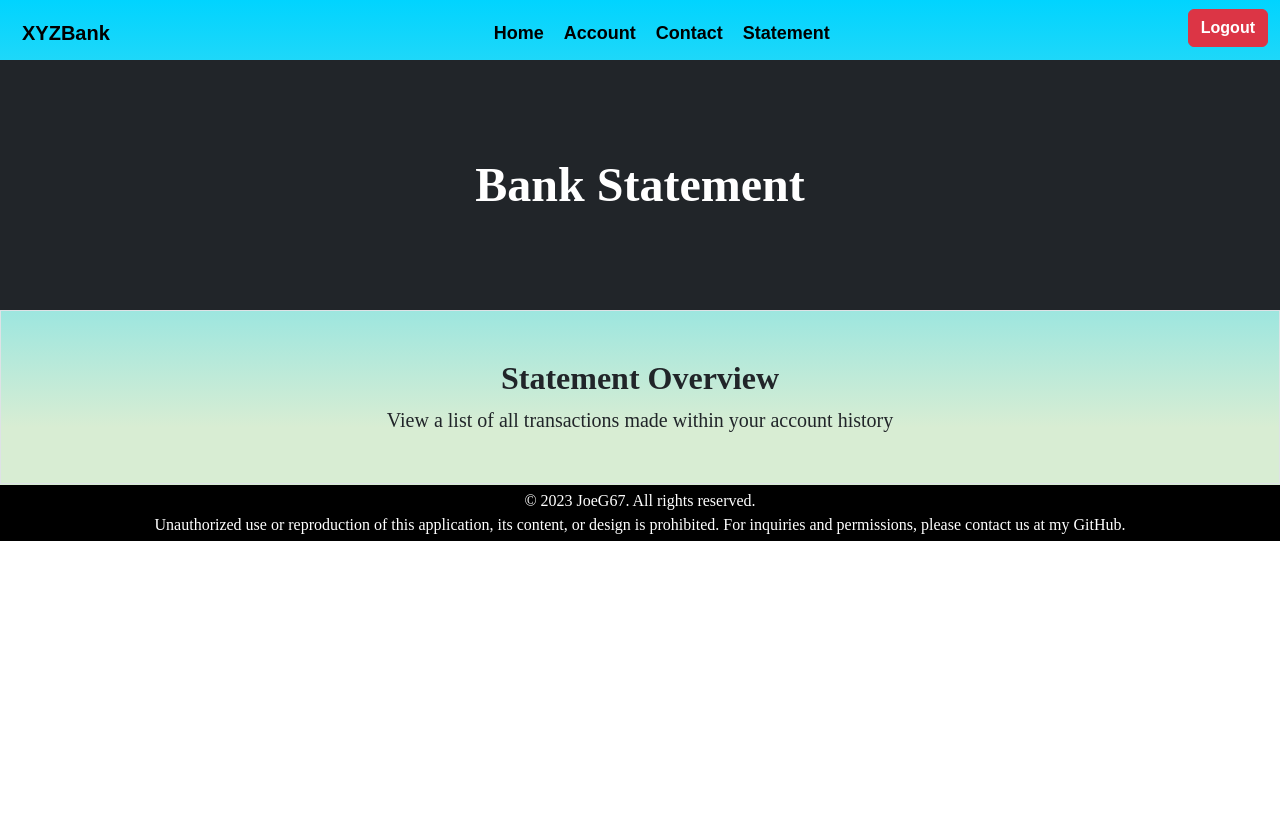
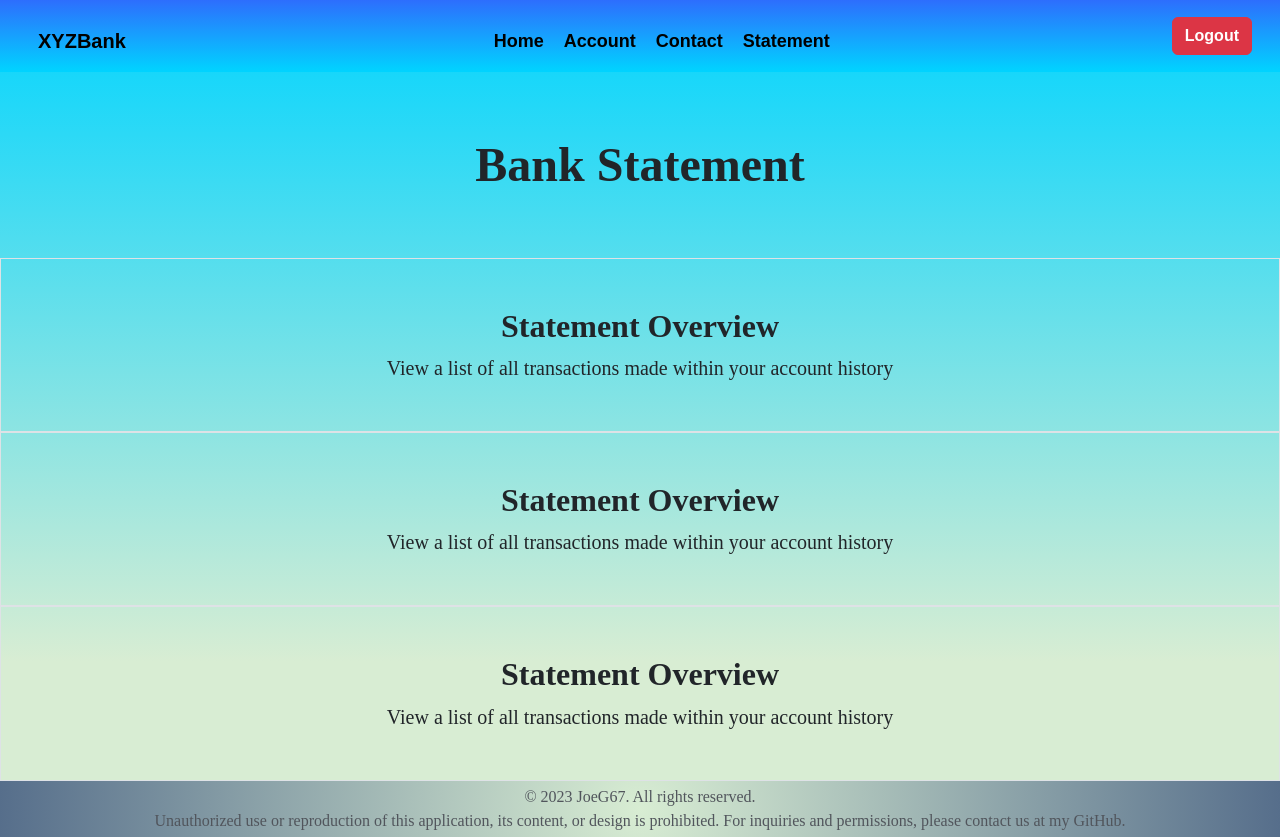
Before and after one commit to JoeG67/Banking-System, a React (Create React App) app: page /statement in a window 1280 px wide. Before the commit the page ends 800 px from the top, so only its background shows below. Built offline with nearby package versions, Linux system fonts and the light colour scheme; no server answers.

Commit message:
Updated overall CSS

```diff
--- a/src/Account.jsx
+++ b/src/Account.jsx
@@ -142,12 +142,12 @@ function Account() {
         <meta name="viewport" content="width=device-width, initial-scale=1, user-scalable=no, shrink-to-fit=no, viewport-fit=cover" />
       </Helmet>
       <Navbar />
-      <header className="bg-dark py-5">
+      <header class="py-3 mt-0">
         <div className="container px-5">
           <div className="row gx-5 justify-content-center">
             <div className="col-lg-6">
               <div className="text-center my-5">
-                <h1 className="display-5 fw-bolder text-white mb-1">Account Details</h1>
+                <h1 className="display-5 fw-bolder mb-1">Account Details</h1>
               </div>
             </div>
           </div>
--- a/src/App.scss
+++ b/src/App.scss
@@ -81,9 +81,10 @@ h1 {
 nav {
   font-family: Arial, sans-serif;
   text-align: center;
-  // background: linear-gradient(0deg, rgba(216,237,211,1) 0%, rgba(216,237,211,1) 21%, rgba(0,212,255,1) 100%);
+  background: rgba(0,212,255,1);
+  background: linear-gradient(0deg, rgba(0,212,255,1) 0%, rgba(45,110,253,1) 100%);
   justify-content: center;
-  padding: 10px;
+  padding: 1rem !important;
 
   a {
     color: white;
@@ -94,6 +95,7 @@ nav {
     }
   }
 }
+
 
 li {
   display: inline;
@@ -140,10 +142,10 @@ ul {
   font-family: 'Times New Roman', sans-serif;
 }
 footer {
-  background-color: black;
-  color: white;
+  background:rgba(216,237,211,1);
+  background: radial-gradient(circle, rgba(216,237,211,1) 0%, rgba(86,110,139,1) 100%);
+  color: #51555c;
   padding: 20px;
-  border-top: 1px solid #d8edd3;
   text-align: center;
 }
 
--- a/src/Contact.jsx
+++ b/src/Contact.jsx
@@ -14,12 +14,12 @@ function Contact() {
                 <meta name="viewport" title="Contact" content="width=device-width, initial-scale=1, user-scalable=no, shrink-to-fit=no, viewport-fit=cover" />
             </Helmet>
 
-            <header class="bg-dark py-3 mt-0">
+            <header class="py-3 mt-0">
                 <div class="container px-5">
                     <div class="row gx-5 justify-content-center">
                         <div class="col-lg-6">
                             <div class="text-center my-5">
-                                <h1 class="display-5 fw-bolder text-white mb-1">Contact Details</h1>
+                                <h1 class="display-5 fw-bolder mb-1">Contact Details</h1>
                             </div>
                         </div>
                     </div>
--- a/src/Home.jsx
+++ b/src/Home.jsx
@@ -14,12 +14,12 @@ function Home() {
 				<meta name="viewport" title="Home" content="width=device-width, initial-scale=1, user-scalable=no, shrink-to-fit=no, viewport-fit=cover" />
 			</Helmet>
 
-			<header class="bg-dark py-3 mt-0">
+			<header class="py-3 mt-0">
 				<div class="container px-5">
 					<div class="row gx-5 justify-content-center">
 						<div class="col-lg-6">
 							<div class="text-center my-5">
-								<h1 class="display-5 fw-bolder text-white mb-1">Welcome to XYZ Bank</h1>
+								<h1 class="display-5 fw-bolder mb-1">Welcome to XYZ Bank</h1>
 							</div>
 						</div>
 					</div>
--- a/src/Navbar.jsx
+++ b/src/Navbar.jsx
@@ -7,7 +7,7 @@ import { Container } from 'react-bootstrap';
 function Navbar() {
   return (
 
-    <nav class="navbar navbar-expand-lg mb-1 rounded">
+    <nav class="navbar navbar-expand-lg">
       <div class="container-fluid">
         <li><Link to="/home"><a class="navbar-brand" href="/#">XYZBank</a></Link></li>
         <button class="navbar-toggler" type="button" data-bs-toggle="collapse" data-bs-target="#navbarSupportedContent" aria-controls="navbarSupportedContent" aria-expanded="false" aria-label="Toggle navigation">
--- a/src/Statement.jsx
+++ b/src/Statement.jsx
@@ -11,17 +11,33 @@ function Statement() {
     return (
         <div class="statement">
             <Navbar />
-            <header className="bg-dark py-5">
+        <header class="py-3 mt-0">
         <div className="container px-5">
           <div className="row gx-5 justify-content-center">
             <div className="col-lg-6">
               <div className="text-center my-5">
-                <h1 className="display-5 fw-bolder text-white mb-1">Bank Statement</h1>
+                <h1 className="display-5 fw-bolder mb-1">Bank Statement</h1>
               </div>
             </div>
           </div>
         </div>
       </header>
+      <section className="border bottom" id="features">
+        <div className="container px-5 my-5 px-5">
+          <div className="text-center mb-5">
+            <h2 className="fw-bolder">Statement Overview</h2>
+            <p className="lead mb-0">View a list of all transactions made within your account history</p>
+          </div>
+        </div>
+      </section>
+      <section className="border bottom" id="features">
+        <div className="container px-5 my-5 px-5">
+          <div className="text-center mb-5">
+            <h2 className="fw-bolder">Statement Overview</h2>
+            <p className="lead mb-0">View a list of all transactions made within your account history</p>
+          </div>
+        </div>
+      </section>
       <section className="border bottom" id="features">
         <div className="container px-5 my-5 px-5">
           <div className="text-center mb-5">
```
